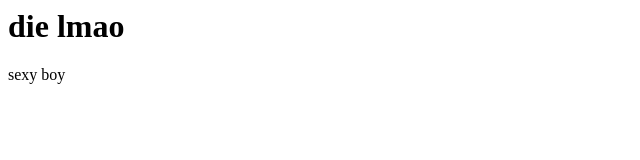
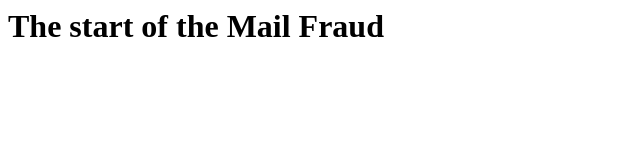
Before and after one commit to themarfmarf/themarfmarf.github.io, a plain HTML site: page money.html in a window 1280 px wide. Shown: the whole page, without its empty margins (0-640 px from the left). Drawn offline with Linux system fonts and the light colour scheme.

Commit message:
Update money.html

```diff
--- a/money.html
+++ b/money.html
@@ -1,8 +1,8 @@
 <html>
 <head>
-<h1>die lmao</h1>
+<h1>The start of the Mail Fraud</h1>
 </head>
 <body>
-<p>sexy boy</p>
+<p></p>
 </body
 </html>
```
